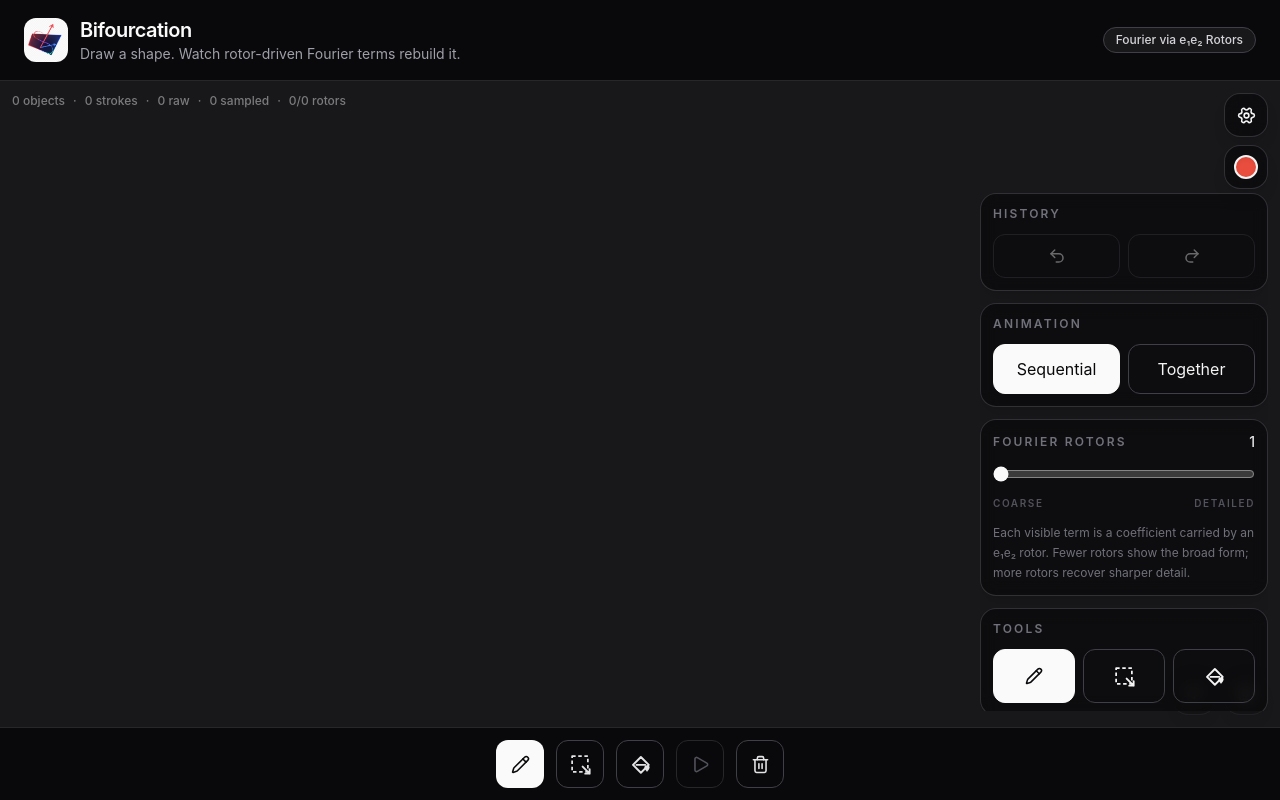
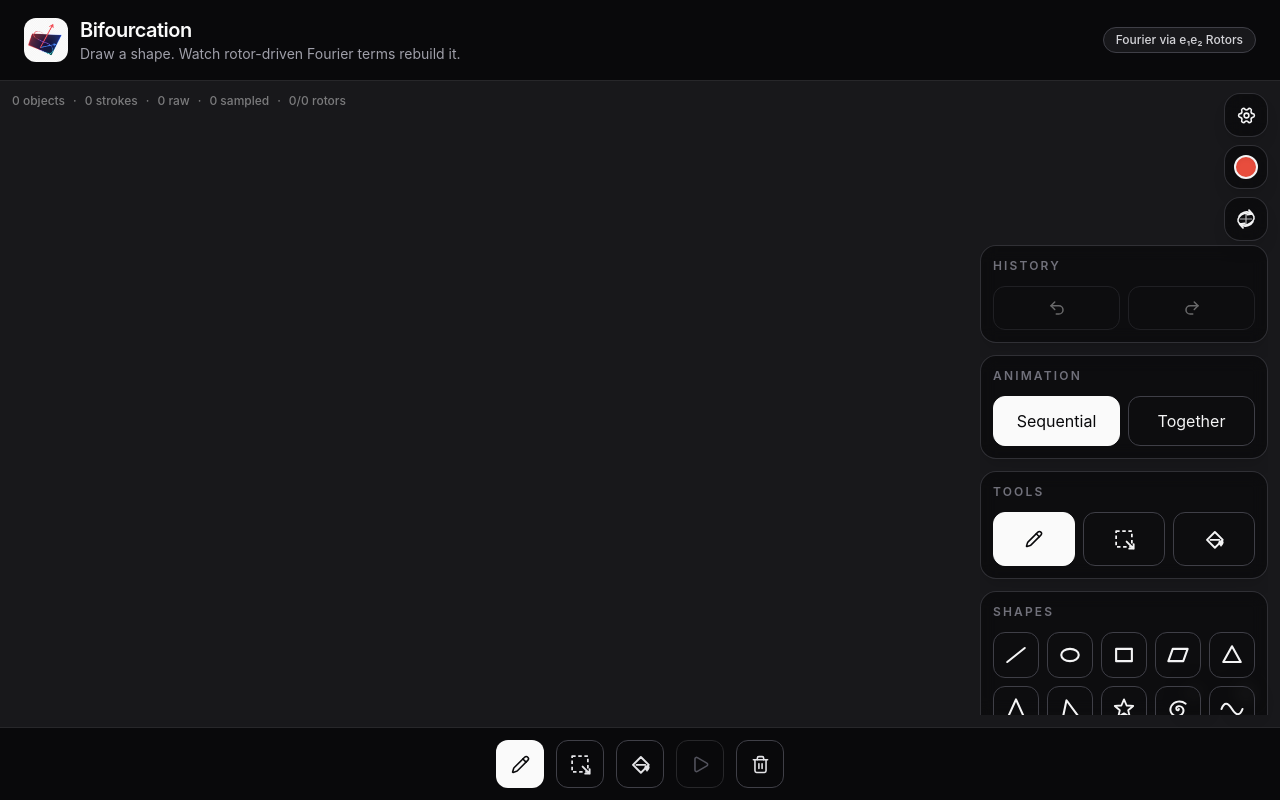
Before and after one commit to MSulSal/bifourcation, a React (Vite) app: page / in a window 1280 px wide. Both pictures are taken after a click on the button 1246 px from the left and 115 px from the top of the page. Built offline with nearby package versions, Linux system fonts and the light colour scheme.

Commit message:
Move Fourier rotor control to drawer

```diff
--- a/src/App.tsx
+++ b/src/App.tsx
@@ -87,12 +87,12 @@ const MS_PAINT_COLORS = [
 	"#D9B3E6",
 ];
 
+const MAX_FOURIER_TERMS = 256;
 const DEFAULT_PEN_COLOR = "#E84D3D";
 const DEFAULT_PEN_WIDTH = 4;
 const DEFAULT_BIVECTOR_VIEW: BivectorView = "disk";
 const DEFAULT_ANIMATION_TRACE_MODE: AnimationTraceMode = "sequential";
-const DEFAULT_VISIBLE_TERM_COUNT = 64;
-const MAX_FOURIER_TERMS = 256;
+const DEFAULT_VISIBLE_TERM_COUNT = MAX_FOURIER_TERMS;
 const PASTE_OFFSET = 24;
 
 const STORAGE_KEYS = {
@@ -229,7 +229,7 @@ function readStoredVisibleTermCount() {
 
 	if (!Number.isFinite(storedTermCount)) return DEFAULT_VISIBLE_TERM_COUNT;
 
-	return clampNumber(Math.round(storedTermCount), 1, MAX_FOURIER_TERMS);
+	return clampNumber(Math.round(storedTermCount), 0, MAX_FOURIER_TERMS);
 }
 
 function readStoredBivectorView(): BivectorView {
@@ -446,6 +446,61 @@ function BucketIcon() {
 	);
 }
 
+function RotorCountIcon() {
+	return (
+		<svg viewBox="0 0 32 32" aria-hidden="true" className="h-7 w-7">
+			<ellipse
+				cx="16"
+				cy="16"
+				rx="9.5"
+				ry="6.5"
+				fill="none"
+				stroke="currentColor"
+				strokeWidth="1.8"
+				transform="rotate(-18 16 16)"
+			/>
+			<path
+				d="M8.2 12.8C10.5 8.8 15.7 6.9 20.1 8.6"
+				fill="none"
+				stroke="currentColor"
+				strokeWidth="2"
+				strokeLinecap="round"
+			/>
+			<path
+				d="M19.4 5.8L23.3 10.1L17.5 10.9"
+				fill="none"
+				stroke="currentColor"
+				strokeWidth="2"
+				strokeLinecap="round"
+				strokeLinejoin="round"
+			/>
+			<path
+				d="M23.8 19.2C21.5 23.2 16.3 25.1 11.9 23.4"
+				fill="none"
+				stroke="currentColor"
+				strokeWidth="2"
+				strokeLinecap="round"
+			/>
+			<path
+				d="M12.6 26.2L8.7 21.9L14.5 21.1"
+				fill="none"
+				stroke="currentColor"
+				strokeWidth="2"
+				strokeLinecap="round"
+				strokeLinejoin="round"
+			/>
+			<path
+				d="M16 9.5V22.5M9.5 16H22.5"
+				fill="none"
+				stroke="currentColor"
+				strokeWidth="1.4"
+				strokeLinecap="round"
+				opacity="0.72"
+			/>
+		</svg>
+	);
+}
+
 function cloneDrawingObject(object: DrawingObject): DrawingObject | null {
 	if (object.type === "shape") {
 		const id = createId("shape");
@@ -500,6 +555,7 @@ function App() {
 	const [isAnimationPlaying, setIsAnimationPlaying] = useState(false);
 	const [isDrawerOpen, setIsDrawerOpen] = useState(false);
 	const [isColorDrawerOpen, setIsColorDrawerOpen] = useState(false);
+	const [isRotorDrawerOpen, setIsRotorDrawerOpen] = useState(false);
 	const [isSnapshotMenuOpen, setIsSnapshotMenuOpen] = useState(false);
 	const [bivectorView, setBivectorView] = useState<BivectorView>(
 		readStoredBivectorView,
@@ -534,7 +590,7 @@ function App() {
 	const resampledPointCount = MAX_FOURIER_TERMS;
 	const effectiveVisibleTermCount = clampNumber(
 		Math.round(visibleTermCount),
-		1,
+		0,
 		resampledPointCount,
 	);
 
@@ -839,7 +895,7 @@ function App() {
 
 	function changeVisibleTermCount(nextCount: number) {
 		setVisibleTermCount(
-			clampNumber(Math.round(nextCount), 1, resampledPointCount),
+			clampNumber(Math.round(nextCount), 0, resampledPointCount),
 		);
 		pauseAnimationClock();
 	}
@@ -1208,6 +1264,7 @@ function App() {
 				setToolMode("draw");
 				setContextMenu(null);
 				setIsColorDrawerOpen(false);
+				setIsRotorDrawerOpen(false);
 			}
 		}
 
@@ -1453,6 +1510,7 @@ function App() {
 						onClick={() => {
 							setIsDrawerOpen(value => !value);
 							setIsColorDrawerOpen(false);
+							setIsRotorDrawerOpen(false);
 						}}
 						aria-label={
 							isDrawerOpen
@@ -1474,6 +1532,7 @@ function App() {
 						onClick={() => {
 							setIsColorDrawerOpen(value => !value);
 							setIsDrawerOpen(false);
+							setIsRotorDrawerOpen(false);
 						}}
 						aria-label={
 							isColorDrawerOpen
@@ -1486,6 +1545,23 @@ function App() {
 							className="h-6 w-6 rounded-full border-2 border-zinc-100 shadow-inner"
 							style={{ backgroundColor: penColor }}
 						/>
+					</button>
+
+					<button
+						className="absolute right-3 top-[7.25rem] z-40 flex h-11 w-11 items-center justify-center rounded-2xl border border-zinc-700/70 bg-zinc-950/70 text-zinc-100 shadow-lg backdrop-blur transition hover:bg-zinc-900/90"
+						onClick={() => {
+							setIsRotorDrawerOpen(value => !value);
+							setIsDrawerOpen(false);
+							setIsColorDrawerOpen(false);
+						}}
+						aria-label={
+							isRotorDrawerOpen
+								? "Close rotor drawer"
+								: "Open rotor drawer"
+						}
+						title="Fourier rotors"
+					>
+						<RotorCountIcon />
 					</button>
 
 					{contextMenu && (
@@ -1525,7 +1601,7 @@ function App() {
 
 					<div
 						className={[
-							"absolute right-3 top-28 z-40 max-h-[calc(100%-8rem)] w-[calc(100vw-1.5rem)] max-w-72 overflow-y-auto transition-all duration-200 sm:w-72",
+							"absolute right-3 top-[10.25rem] z-40 max-h-[calc(100%-11rem)] w-[calc(100vw-1.5rem)] max-w-72 overflow-y-auto transition-all duration-200 sm:w-72",
 							isDrawerOpen
 								? "translate-x-0 opacity-100"
 								: "pointer-events-none translate-x-[calc(100%+1rem)] opacity-0",
@@ -1589,44 +1665,6 @@ function App() {
 										</button>
 									))}
 								</div>
-							</section>
-
-							<section className="rounded-2xl border border-zinc-700/70 bg-zinc-950/70 p-3 shadow-lg backdrop-blur">
-								<div className="mb-3 flex items-center justify-between">
-									<p className="text-xs font-semibold uppercase tracking-[0.18em] text-zinc-500">
-										Fourier rotors
-									</p>
-
-									<span className="text-sm font-medium text-zinc-200">
-										{effectiveVisibleTermCount}
-									</span>
-								</div>
-
-								<input
-									className="w-full accent-zinc-50"
-									type="range"
-									min={1}
-									max={resampledPointCount}
-									step={1}
-									value={effectiveVisibleTermCount}
-									onChange={event =>
-										changeVisibleTermCount(
-											Number(event.target.value),
-										)
-									}
-								/>
-
-								<div className="mt-2 flex justify-between text-[10px] font-semibold uppercase tracking-[0.16em] text-zinc-600">
-									<span>Coarse</span>
-									<span>Detailed</span>
-								</div>
-
-								<p className="mt-3 text-xs leading-5 text-zinc-500">
-									Each visible term is a coefficient carried
-									by an e₁e₂ rotor. Fewer rotors show the
-									broad form; more rotors recover sharper
-									detail.
-								</p>
 							</section>
 
 							<section className="rounded-2xl border border-zinc-700/70 bg-zinc-950/70 p-3 shadow-lg backdrop-blur">
@@ -1873,7 +1911,7 @@ function App() {
 
 					<div
 						className={[
-							"absolute left-3 right-3 top-28 z-40 max-h-[calc(100%-8rem)] overflow-y-auto transition-all duration-200 sm:left-auto sm:w-80",
+							"absolute left-3 right-3 top-[10.25rem] z-40 max-h-[calc(100%-11rem)] overflow-y-auto transition-all duration-200 sm:left-auto sm:w-80",
 							isColorDrawerOpen
 								? "translate-x-0 opacity-100"
 								: "pointer-events-none translate-x-[calc(100%+1rem)] opacity-0",
@@ -2013,6 +2051,78 @@ function App() {
 									/>
 								</label>
 							</div>
+						</section>
+					</div>
+
+					<div
+						className={[
+							"absolute left-3 right-3 top-[10.25rem] z-40 max-h-[calc(100%-11rem)] overflow-y-auto transition-all duration-200 sm:left-auto sm:w-80",
+							isRotorDrawerOpen
+								? "translate-x-0 opacity-100"
+								: "pointer-events-none translate-x-[calc(100%+1rem)] opacity-0",
+						].join(" ")}
+					>
+						<section className="rounded-2xl border border-zinc-700/70 bg-zinc-950/80 p-3 shadow-lg backdrop-blur">
+							<div className="mb-3 flex items-center justify-between">
+								<p className="text-xs font-semibold uppercase tracking-[0.18em] text-zinc-500">
+									Fourier rotors
+								</p>
+
+								<span className="text-sm font-medium text-zinc-200">
+									{effectiveVisibleTermCount}
+								</span>
+							</div>
+
+							<div className="mb-4 flex items-center justify-center rounded-2xl border border-zinc-800 bg-zinc-900/70 py-5 text-zinc-100">
+								<RotorCountIcon />
+							</div>
+
+							<input
+								className="w-full accent-zinc-50"
+								type="range"
+								min={0}
+								max={resampledPointCount}
+								step={1}
+								value={effectiveVisibleTermCount}
+								onChange={event =>
+									changeVisibleTermCount(
+										Number(event.target.value),
+									)
+								}
+							/>
+
+							<div className="mt-2 flex justify-between text-[10px] font-semibold uppercase tracking-[0.16em] text-zinc-600">
+								<span>0</span>
+								<span>128</span>
+								<span>256</span>
+							</div>
+
+							<label className="mt-4 block min-w-0">
+								<span className="mb-2 block text-xs font-semibold uppercase tracking-[0.18em] text-zinc-500">
+									Exact count
+								</span>
+
+								<input
+									className="block w-full min-w-0 rounded-xl border border-zinc-700 bg-zinc-900 px-3 py-2 text-sm text-zinc-100 outline-none transition focus:border-zinc-300"
+									type="number"
+									min={0}
+									max={resampledPointCount}
+									step={1}
+									value={effectiveVisibleTermCount}
+									onChange={event =>
+										changeVisibleTermCount(
+											Number(event.target.value),
+										)
+									}
+								/>
+							</label>
+
+							<p className="mt-3 text-xs leading-5 text-zinc-500">
+								Each visible term is a coefficient carried by an
+								e₁e₂ rotor. Zero hides the reconstruction; fewer
+								rotors show the broad form; more rotors recover
+								sharper detail.
+							</p>
 						</section>
 					</div>
 
```
